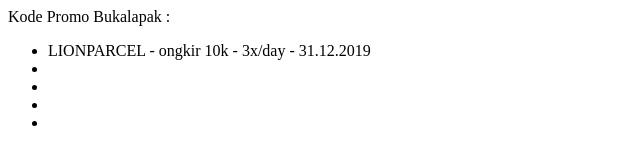
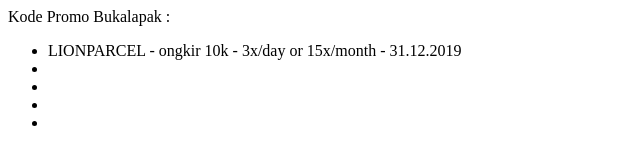
Before and after one commit to ipang-dwi/promo, a plain HTML site: page index.html in a window 1280 px wide. Shown: the full height of the page, 0-640 px from the left. Drawn offline with Linux system fonts and the light colour scheme.

Commit message:
Update index.html

```diff
--- a/index.html
+++ b/index.html
@@ -5,7 +5,7 @@
 <body>
 Bukalapak :<br>
 <ul>
-<li>LIONPARCEL - ongkir 10k - 3x/day - 31.12.2019</li>
+<li>LIONPARCEL - ongkir 10k - 3x/day or 15x/month - 31.12.2019</li>
 <li></li>
 <li></li>
 <li></li>
```
